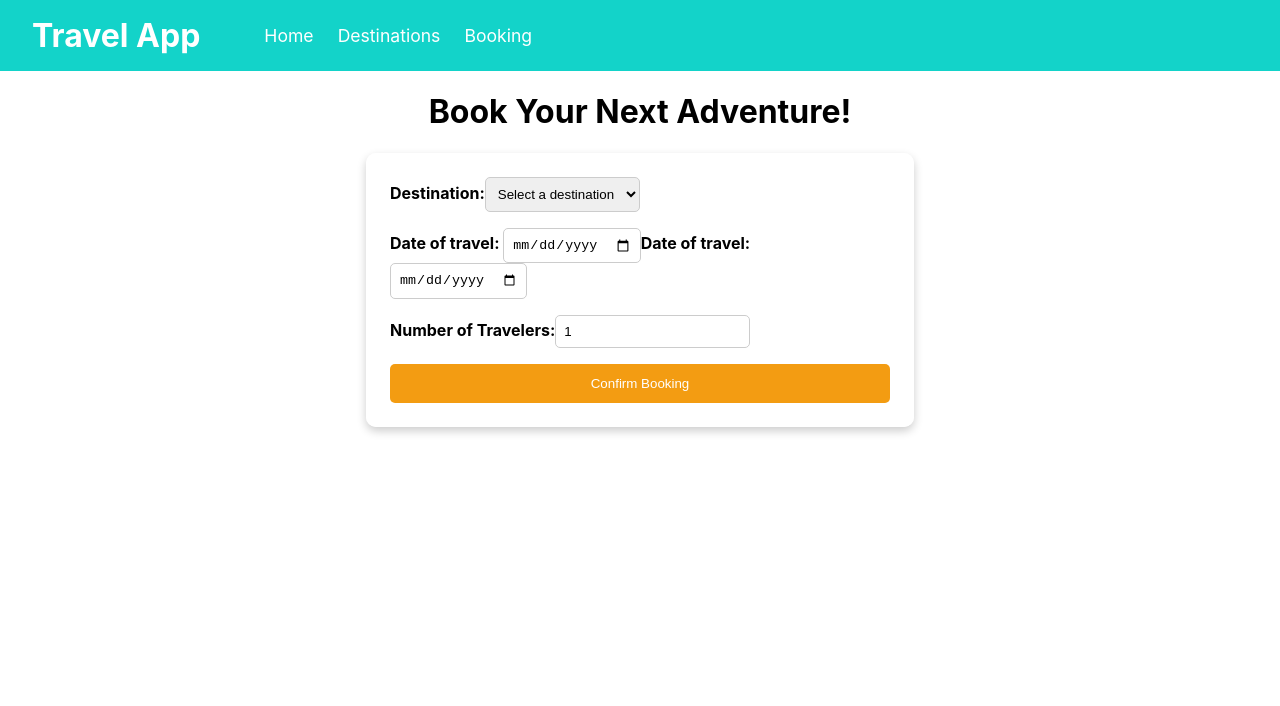
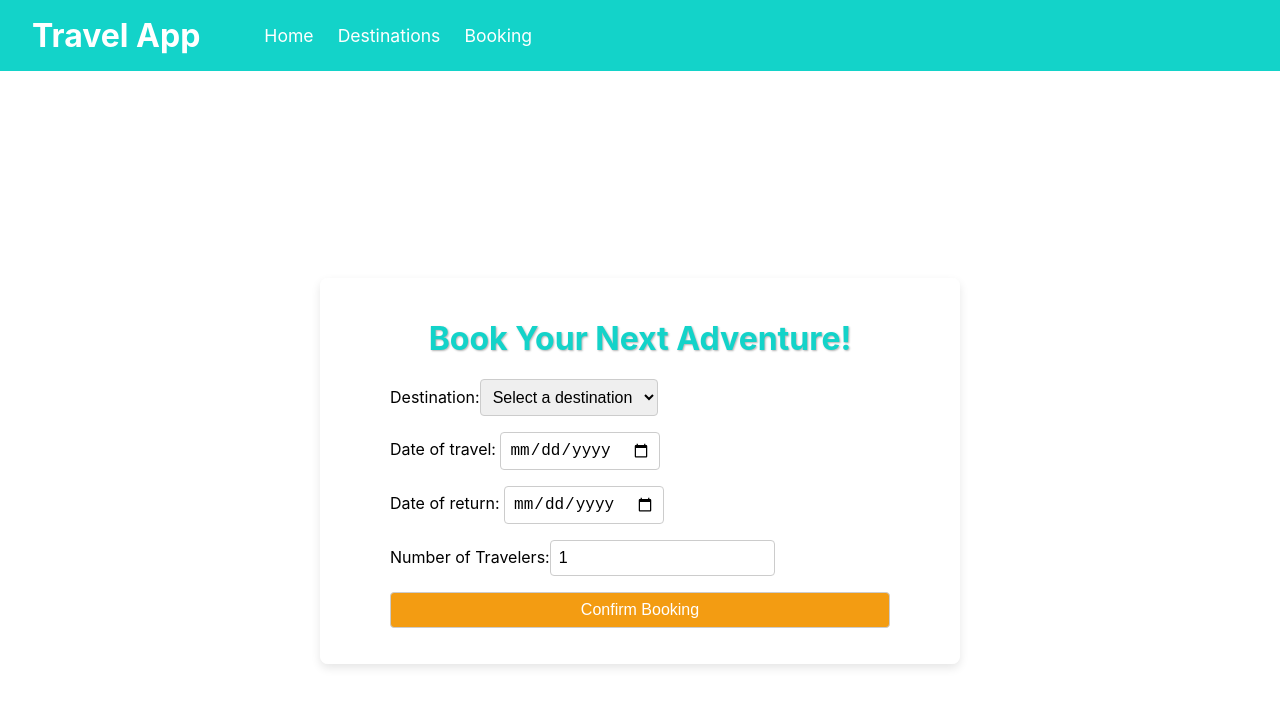
Before and after one commit to FelixMathiasson/Travel-app, a React (Create React App) app: page /booking in a window 1280 px wide. Shown: the top 706 px of the page. Built offline with nearby package versions, Linux system fonts and the light colour scheme.

Commit message:
booking done

```diff
--- a/src/pages/Booking.css
+++ b/src/pages/Booking.css
@@ -1,43 +1,65 @@
+.bookingContainer {
+  position: relative;
+  min-height: 100vh; /* Make sure the container takes up the full viewport height */
+  display: flex;
+  justify-content: center;
+  align-items: center;
+  flex-direction: column;
+}
+
+.backgroundPicture {
+  position: absolute;
+  top: 0;
+  left: 0;
+  width: 100%;
+  height: 100%;
+  background-size: cover;
+  background-position: center;
+  z-index: -1;
+}
+
+.formContainer {
+  z-index: 1;
+  background-color: rgba(255, 255, 255, 0.8);
+  padding: 20px;
+  border-radius: 8px;
+  box-shadow: 0 4px 10px rgba(0, 0, 0, 0.1);
+  width: 100%;
+  max-width: 600px;
+}
+
+.bookingTitle h1 {
+  text-align: center;
+  font-size: 2rem;
+  color: #13d3c9;
+  text-shadow: 1px 1px 2px rgba(0, 0, 0, 0.3); /* X-offset, Y-offset, blur-radius, color */
+}
+
 form {
   display: flex;
   flex-direction: column;
-    gap: 1rem;
-    max-width: 500px;
-    margin: 2rem auto;
-    padding: 1.5rem;
-    background: rgba(255, 255, 255, 0.9);
-    border-radius: 10px;
-    box-shadow: 0 4px 10px rgba(0, 0, 0, 0.2);
 }
 
 form label {
-    font-weight: bold;
-    margin-bottom: 0.5rem;
+  margin-bottom: 8px;
 }
 
 form input,
-  form select {
-    padding: 0.5rem;
+form select,
+form button {
+  margin-bottom: 16px;
+  padding: 8px;
+  font-size: 1rem;
+  border-radius: 4px;
   border: 1px solid #ccc;
-    border-radius: 5px;
 }
 
 form button {
-    padding: 0.75rem;
   background-color: #f39c12;
   color: white;
-    border: none;
-    border-radius: 5px;
   cursor: pointer;
-    transition: background-color 0.3s;
 }
 
 form button:hover {
   background-color: #e67e22;
 }
-
- .bookingTitle {
-    display: flex;
-    justify-content: center;
-    align-items: center;
- }
--- a/src/pages/Booking.js
+++ b/src/pages/Booking.js
@@ -1,20 +1,28 @@
 import React, { useState } from "react";
 import { useParams, useNavigate } from "react-router-dom";
-import destinations from "../components/DestinationData.js"
-import "./Booking.css"
+import destinations from "../components/DestinationData.js";
+import "./Booking.css";
 
 const Booking = () => {
   const { selectedDestination } = useParams(); // This gets the destination if navigated from /destinations
   const [destination, setDestination] = useState(selectedDestination || "");
   const [dateTravel, setDateTravel] = useState("");
   const [dateReturn, setDateReturn] = useState("");
+  const [travelers, setTravelers] = useState(1);
 
-  const [travelers, setTravelers] = useState(1);
-  // console.log(selectedDestination);
   const navigate = useNavigate();
+
+  // Find the destination object by name
+  const selectedDest = destinations.find(dest => dest.name === destination);
 
   const handleSubmit = (e) => {
     e.preventDefault();
+
+
+  if (new Date(dateTravel) < new Date().setHours(0, 0, 0, 0)) { // Set the time to midnight for today's date
+    alert("The travel date cannot be in the past.");
+    return;
+  }
 
     if (new Date(dateTravel) >= new Date(dateReturn)) {
       alert("The travel start date must be before the return date.");
@@ -22,19 +30,22 @@ const Booking = () => {
     }
 
     alert(`Booking confirmed for ${destination} on ${dateTravel} to ${dateReturn} for ${travelers} traveler(s).`);
-    navigate("/"); // Redirect to home TODO: fix a booking confirmed page
+    navigate("/"); // redirect to home page
   };
 
   return (
-    <div>
-      <div className="backgroundPicture">
+    <div className="bookingContainer">
+      {/* Set background image dynamically if selectedDest is available */}
+      {selectedDest && (
+        <div className="backgroundPicture" style={{ backgroundImage: `url(${selectedDest.image})` }}>
+        </div>
+      )}
 
-      </div>
-
-
+      <div className="formContainer">
         <div className="bookingTitle">
           <h1>{selectedDestination ? `Book Your Trip to ${selectedDestination}!` : "Book Your Next Adventure!"}</h1>
         </div>
+
         <form onSubmit={handleSubmit} style={{ maxWidth: "500px", margin: "0 auto", textAlign: "left" }}>
           {!selectedDestination && (
             <div>
@@ -45,19 +56,17 @@ const Booking = () => {
                 onChange={(e) => setDestination(e.target.value)}
                 required
               >
-              <option value="" disabled>
-                Select a destination
-              </option>
-              {destinations.map((destination) => (
-              <option key={destination.name} value={destination.name}>
-                {destination.name}
+                <option value="" disabled>Select a destination</option>
+                {destinations.map((dest) => (
+                  <option key={dest.name} value={dest.name}>
+                    {dest.name}
                   </option>
                 ))}
               </select>
             </div>
           )}
 
-        {/* Select date for travel*/}
+          {/* Select date for travel */}
           <div>
             <label htmlFor="dateTravel">Date of travel: </label>
             <input
@@ -67,7 +76,11 @@ const Booking = () => {
               onChange={(e) => setDateTravel(e.target.value)}
               required
             />
-          <label htmlFor="dateReturn">Date of travel: </label>
+          </div>
+
+          {/* Select return date */}
+          <div>
+            <label htmlFor="dateReturn">Date of return: </label>
             <input
               type="date"
               id="dateReturn"
@@ -90,9 +103,10 @@ const Booking = () => {
             />
           </div>
 
-        {/* Submit Button to book the adventure */}
+          {/* Submit Button */}
           <button type="submit">Confirm Booking</button>
         </form>
+      </div>
     </div>
   );
 };
```
Lines whose indentation alone changed are shown as unchanged.
